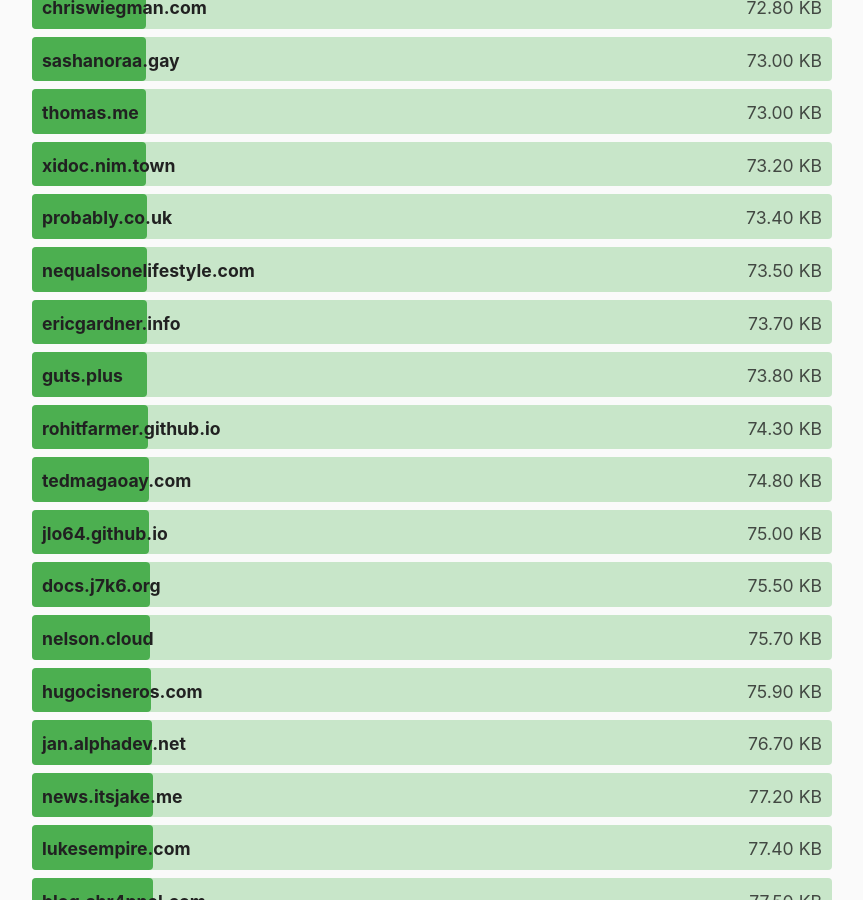
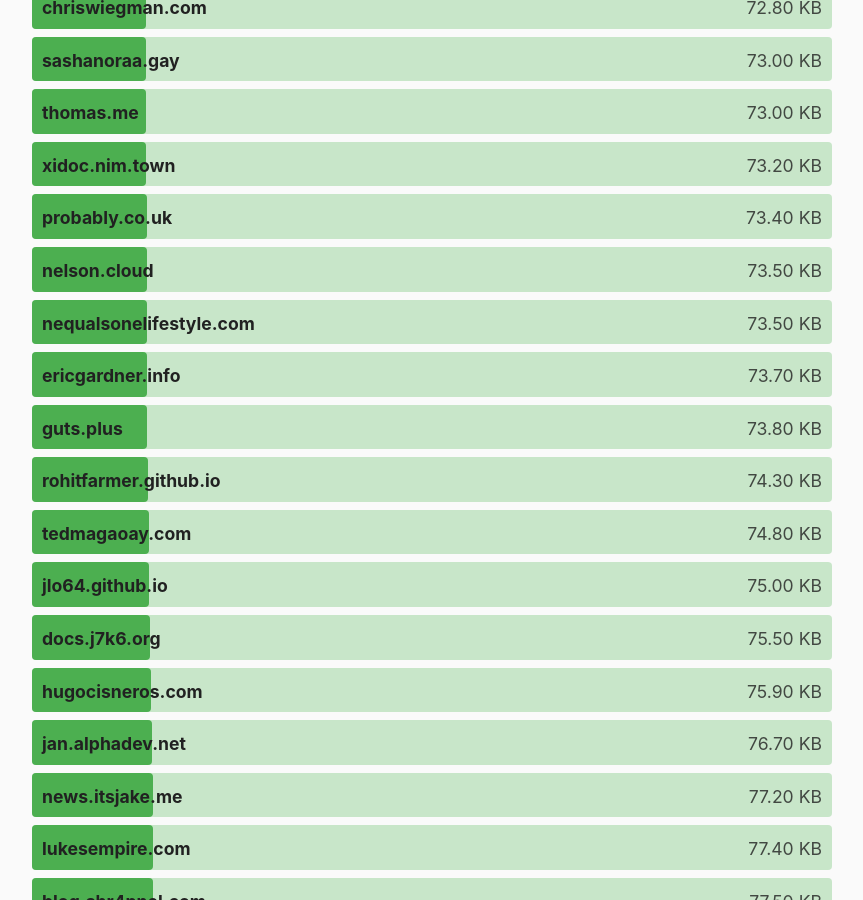
Before and after one commit to kevquirk/512kb.club, a Jekyll site: the page built from index.md, in a window 1280 px wide and 900 px high, scrolled down 20520 px. Shown: the whole window, without its empty margins (208-1071 px from the left). Built offline with Jekyll 4.4.1, drawn with Linux system fonts in a browser that asks for light colours.

Commit message:
Update nelson.cloud size

```diff
--- a/_data/sites.yml
+++ b/_data/sites.yml
@@ -2285,7 +2285,7 @@
 
 - domain: nelson.cloud
   url: https://nelson.cloud/
-  size: 75.7
+  size: 73.5
   last_checked: 2023-10-22
 
 - domain: nequalsonelifestyle.com
```
